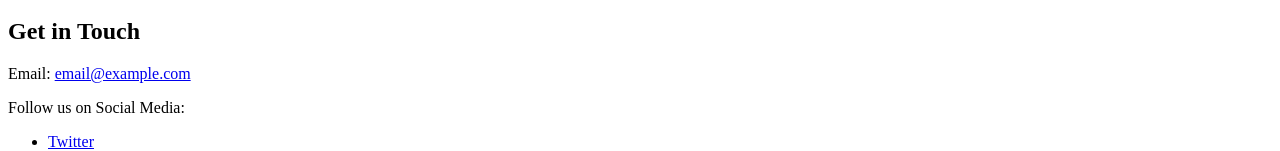
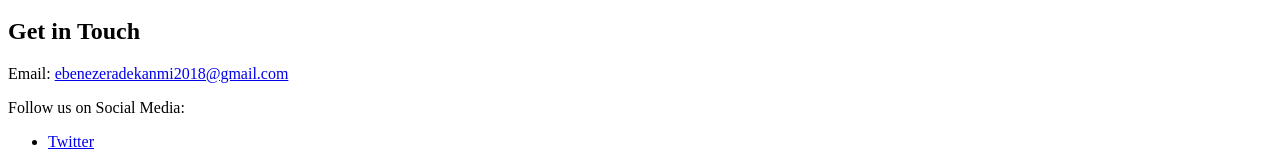
Before and after one commit to ebenezeradekanmi/TechCon_HTML, a plain HTML site: page techcon_website/contact.html in a window 1280 px wide. Shown: the part 154-305 px from the top of the page. Drawn offline with Linux system fonts and the light colour scheme.

Commit message:
Fix contact.html email link for CI

```diff
--- a/techcon_website/contact.html
+++ b/techcon_website/contact.html
@@ -27,7 +27,7 @@
 <h2>Get in Touch</h2>
 
 <div>
-<p>Email: <a href="mailto:ebenezeradekanmi2018@gmail.com">email@example.com</a></p>
+<p>Email: <a href="mailto:ebenezeradekanmi2018@gmail.com">ebenezeradekanmi2018@gmail.com</a></p>
 <p>Follow us on Social Media:</p>
 <ul>
 <li><a href="https://twitter.com/techcon" target="_blank">Twitter</a></li>
```
